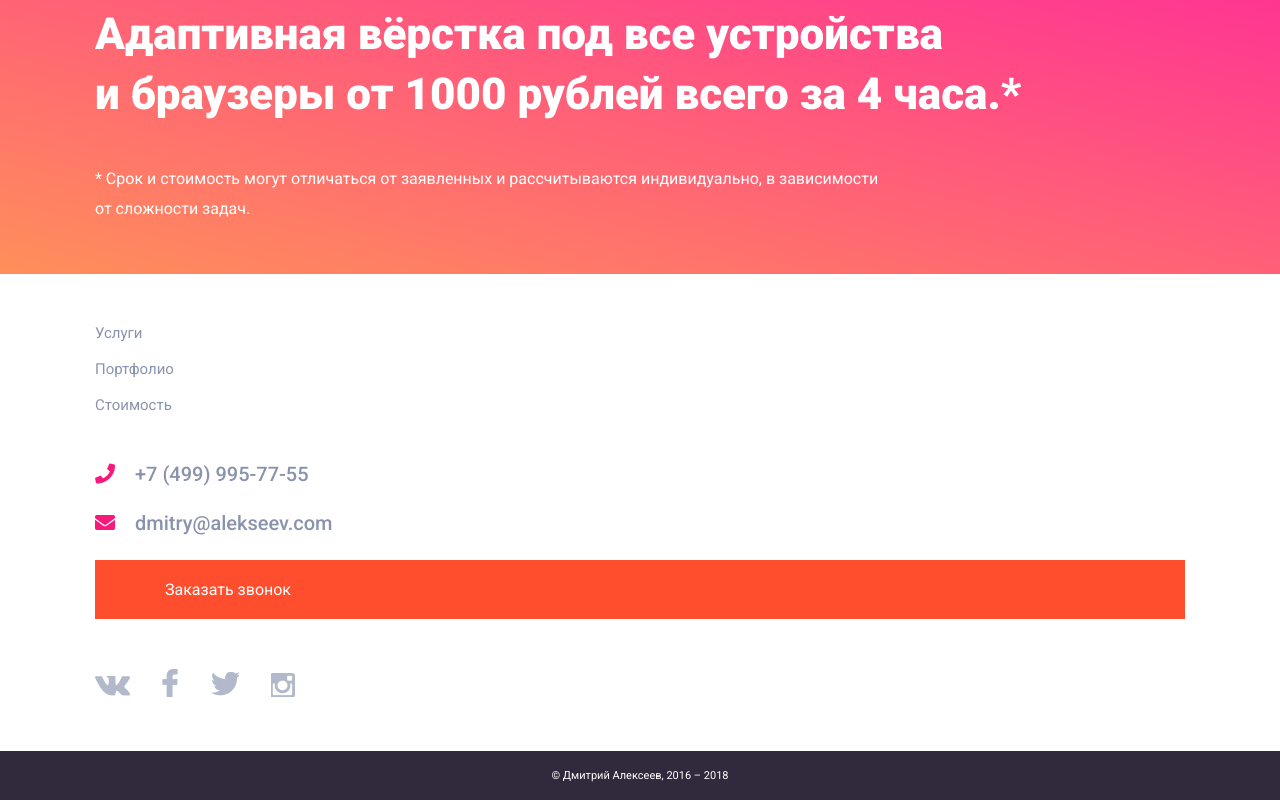
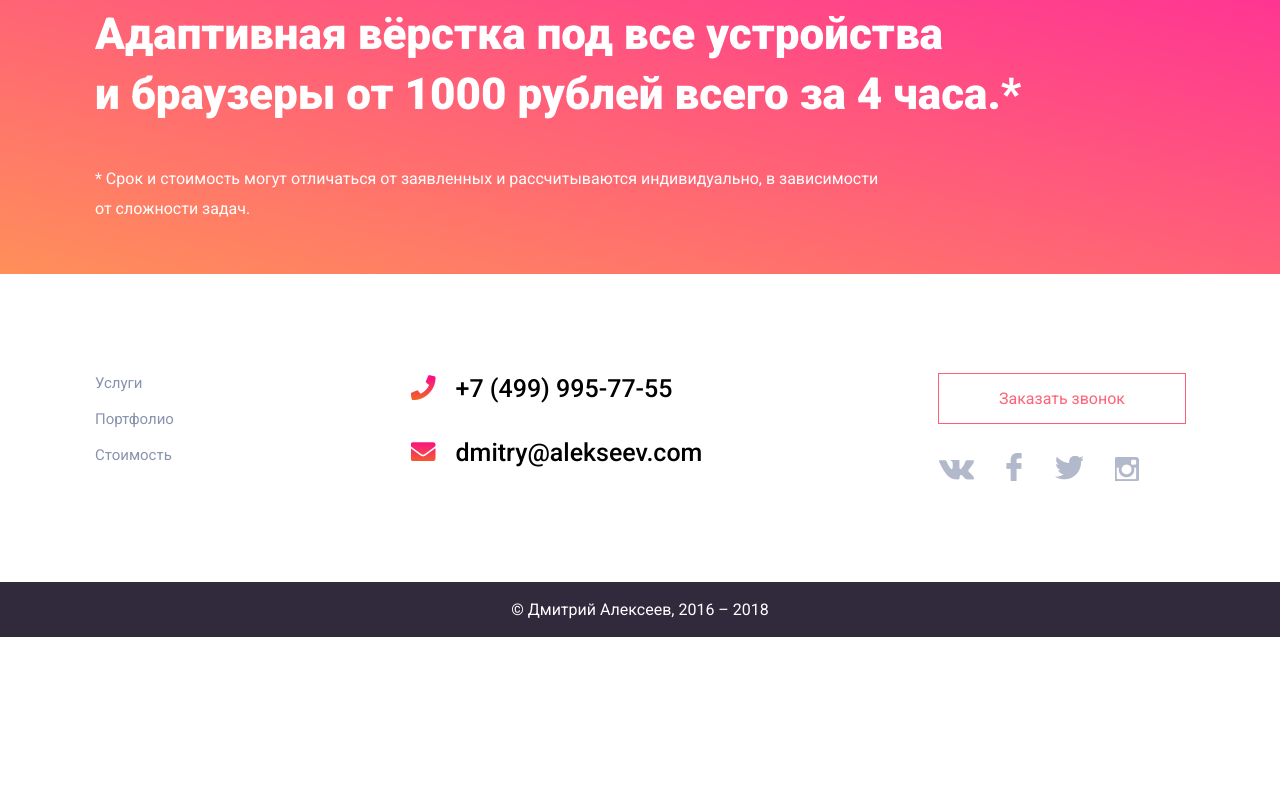
Before and after one commit to yanlogan/html-css-final-project, a plain HTML site: page index.html in a window 1280 px wide. Shown: the part 1501-2301 px from the top of the page. After the commit the page ends 2138 px from the top, so only its background shows below. Drawn offline with Linux system fonts and the light colour scheme.

Commit message:
make footer adaptive

```diff
--- a/css/style.css
+++ b/css/style.css
@@ -158,8 +158,11 @@ h1, h2, p {
 	margin-bottom: 25px;
 }
 .contacts__info i {
-	color: #f81a7b;
 	margin-right: 20px;
+	background-image: linear-gradient(to top, #f26522 0%, #fa0891 99%, #fa0891 100%);
+	background-clip: text;
+	-webkit-background-clip: text;
+	color: transparent;
 }
 .contacts__btn {
 	padding: 20px 70px;
@@ -233,6 +236,30 @@ footer {
 		max-width: 750px;
 		font-size: 15px;
 	}
+	.contacts-container {
+		flex-direction: row;
+		justify-content: space-between;
+		/* align-items: flex-start; */
+	}
+	.contacts__info {
+		color: #000;
+		font-size: 25px;
+		margin: 0;
+	}
+	.contacts__info div {
+		margin-bottom: 35px;
+	}
+	.contacts__btn {
+		font-size: 16px;
+		padding: 15px 60px;
+		color: #ff6375;
+		background: none;
+		outline: 1px solid #ff5e79;
+		margin-bottom: 30px;
+	}
+	.footer-container {
+		font-size: 14px;
+	}
 }
 
 @media (min-width: 992px) {
@@ -294,6 +321,12 @@ footer {
 		max-width: 800px;
 		font-size: 16px;
 	}
+	.contacts-container {
+		padding: 100px 0 80px;
+	}
+	.footer-container {
+		font-size: 16px;
+	}
 }
 
 @media (min-width: 1280px) {
```
